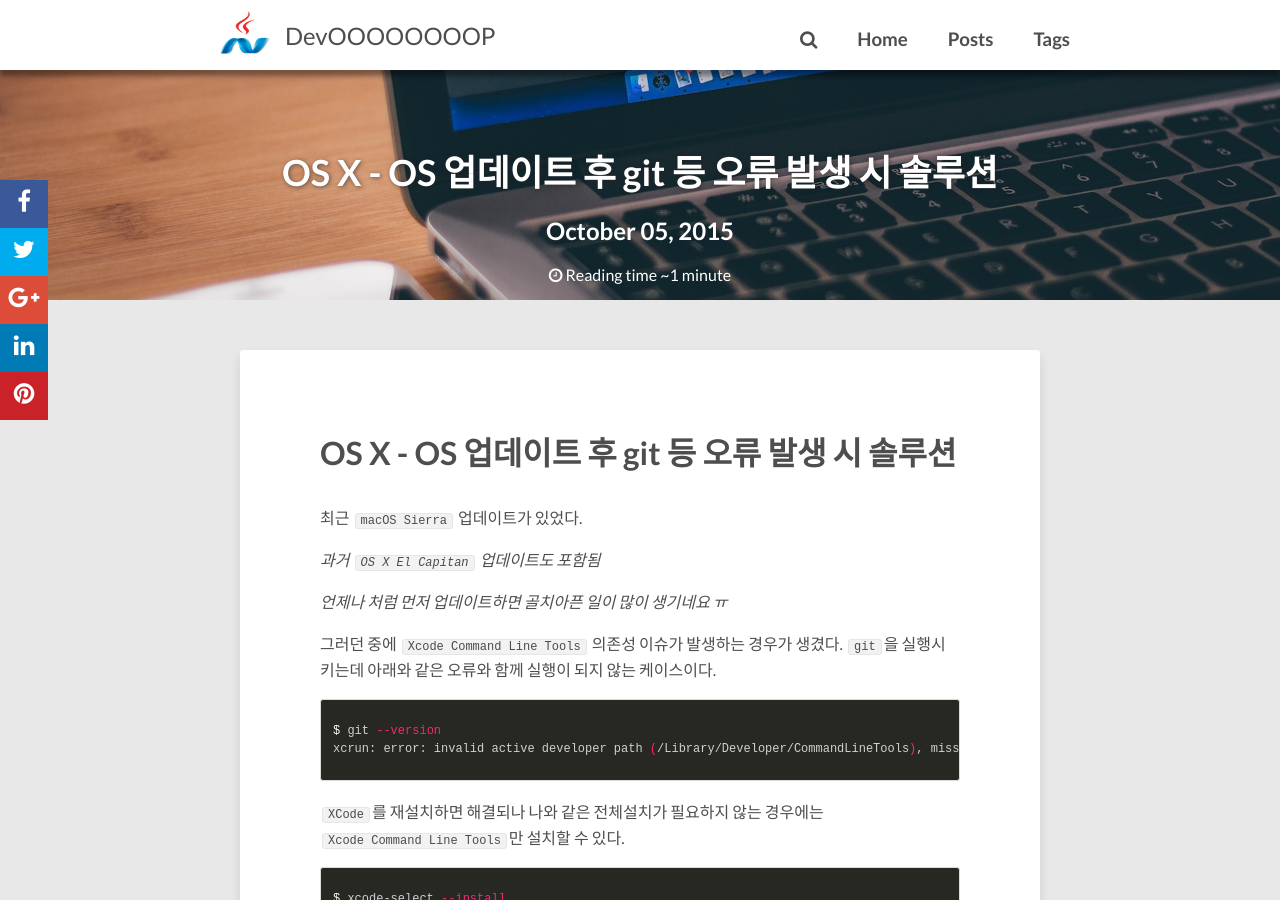
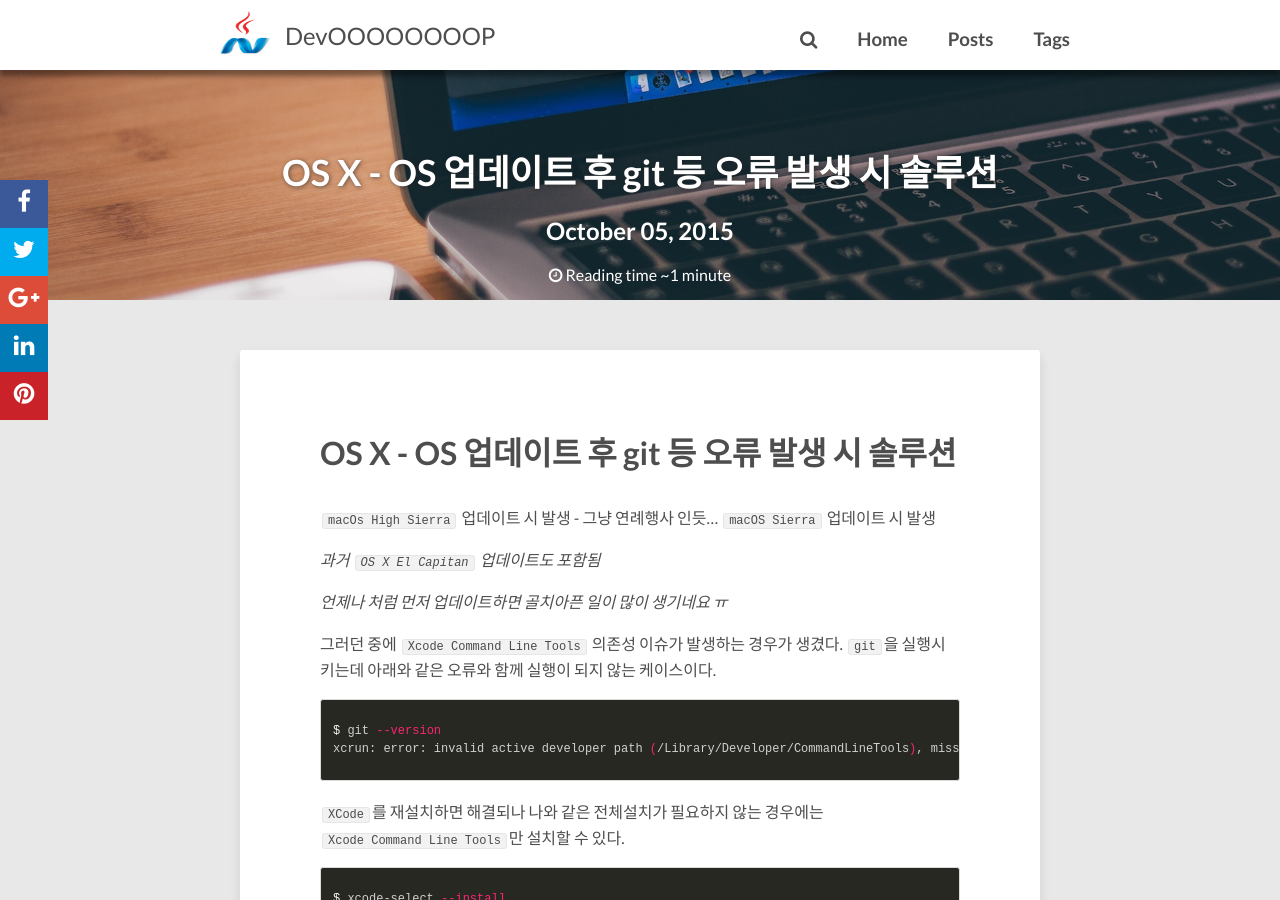
Before and after one commit to redutan/redutan.github.io, a Jekyll site: the page built from _posts/2015/2015-10-05-osx-after-update-git-error.markdown, in a window 1280 px wide and 900 px high. Built offline with Jekyll 4.4.1, drawn with Linux system fonts in a browser that asks for light colours; nearby versions of some CDN libraries; comment, search, counter and statistics services are not loaded.

Commit message:
osx git 포스트 수정

```diff
--- a/_posts/2015/2015-10-05-osx-after-update-git-error.markdown
+++ b/_posts/2015/2015-10-05-osx-after-update-git-error.markdown
@@ -8,7 +8,8 @@ tags:
   - git
 ---
 
-최근 `macOS Sierra` 업데이트가 있었다.
+`macOs High Sierra` 업데이트 시 발생 - 그냥 연례행사 인듯...
+`macOS Sierra` 업데이트 시 발생
 
 *과거 `OS X El Capitan` 업데이트도 포함됨*
 
```
